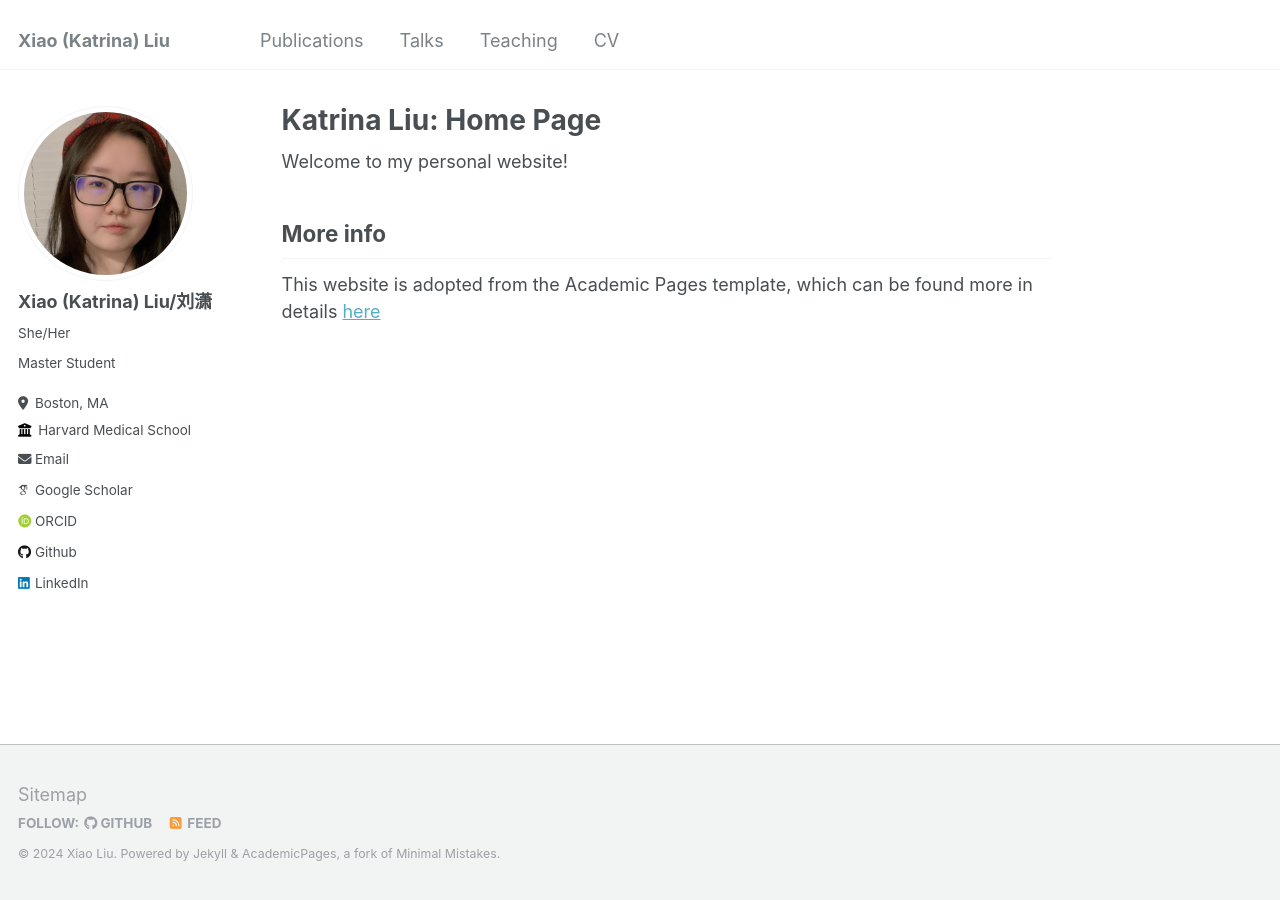
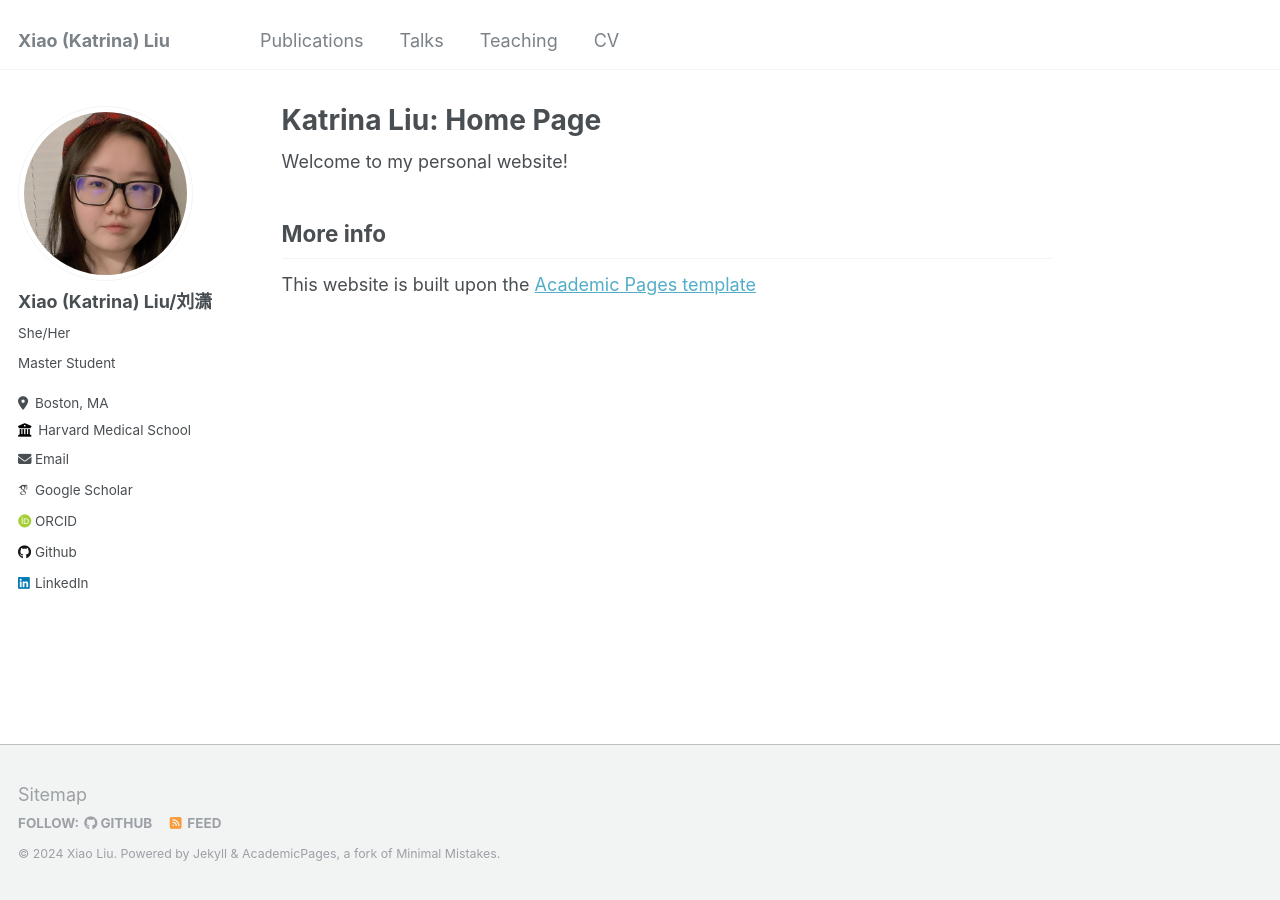
Before and after one commit to katrina-liu/katrina-liu.github.io, a Jekyll site: the page built from _pages/about.md, in a window 1280 px wide. Built offline with Jekyll 4.4.1, drawn with Linux system fonts in a browser that asks for light colours; some web fonts are replaced.

Commit message:
Update about.md

```diff
--- a/_pages/about.md
+++ b/_pages/about.md
@@ -11,4 +11,4 @@ Welcome to my personal website!
 
 More info
 ------
-This website is adopted from the Academic Pages template, which can be found more in details [here](https://academicpages.github.io/)
+This website is built upon the [Academic Pages template](https://academicpages.github.io/)
```
